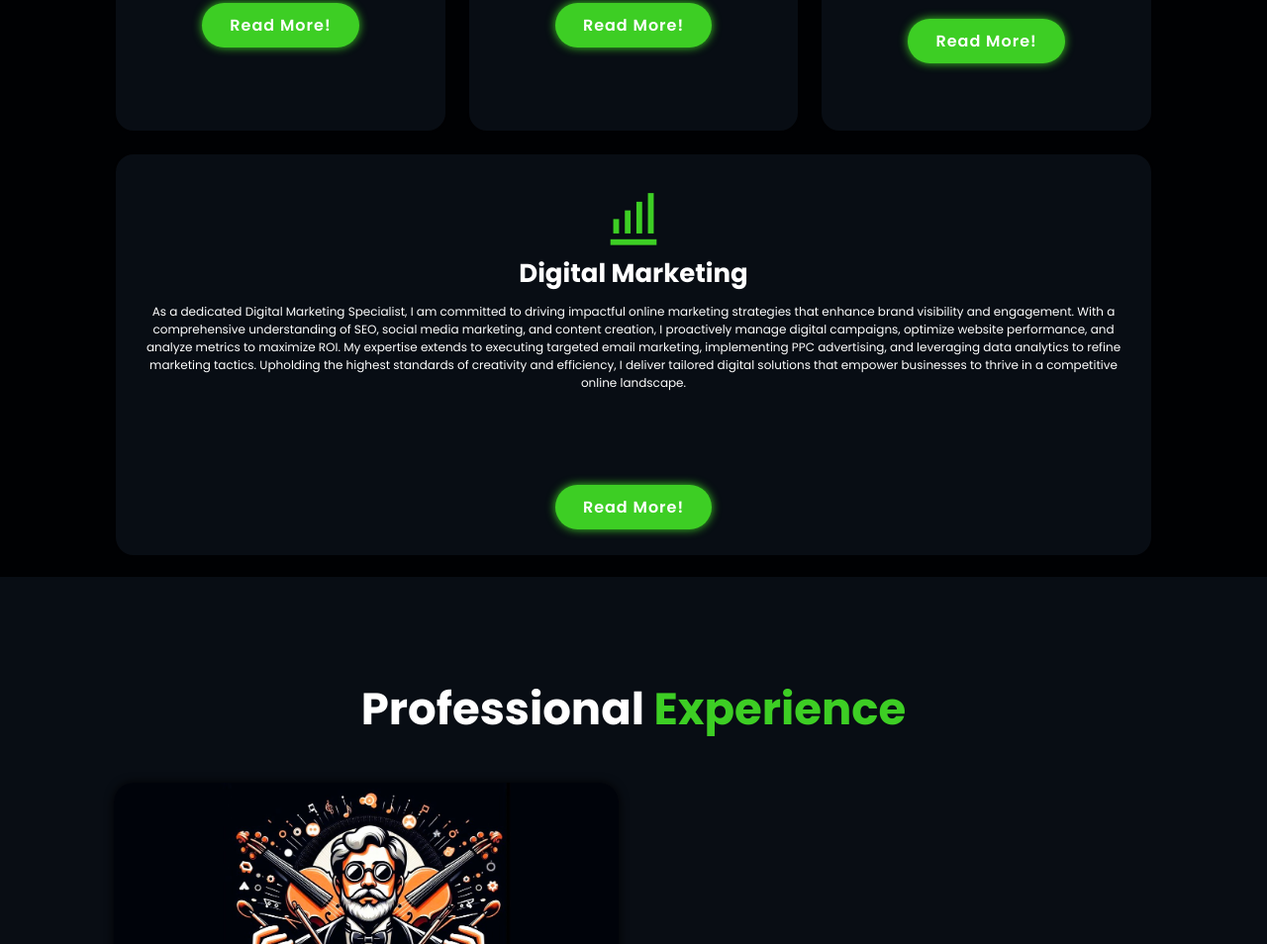
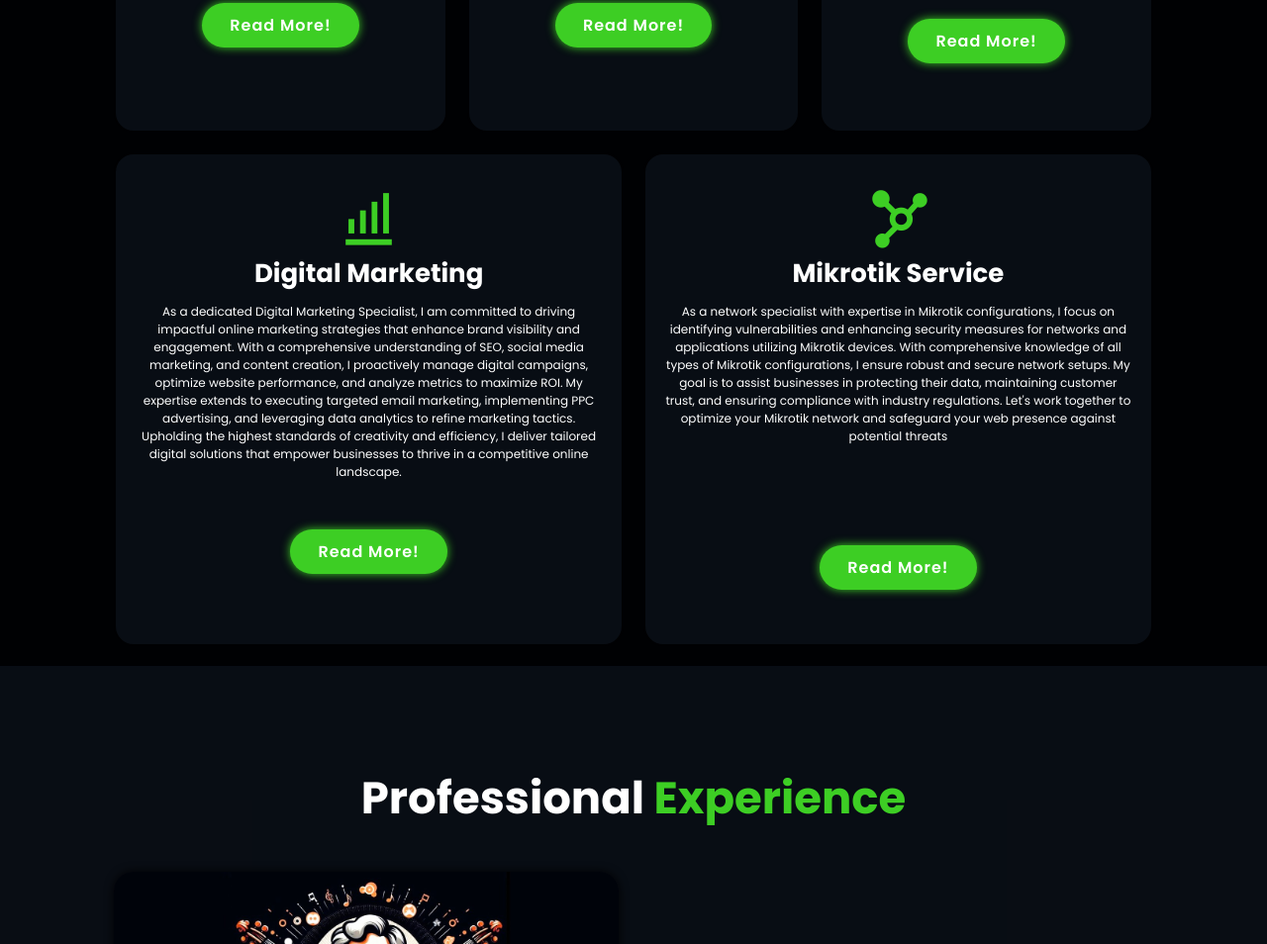
Before and after one commit to RamezHany/RamezHany, a plain HTML site: page index.html in a window 1280 px wide. Shown: the part 2241-3195 px from the top of the page at 99% size. Drawn offline with nearby package versions, Linux system fonts and the light colour scheme.

Commit message:
Update index.html
2

```diff
--- a/index.html
+++ b/index.html
@@ -149,6 +149,18 @@
 				 </br>
             </div>
 
+			            <div class="services-box">
+                <i class="bx bxs-network-chart"></i>
+                <h3>Mikrotik Service</h3>
+                <p>
+As a network specialist with expertise in Mikrotik configurations, I focus on identifying vulnerabilities and enhancing security measures for networks and applications utilizing Mikrotik devices. With comprehensive knowledge of all types of Mikrotik configurations, I ensure robust and secure network setups. My goal is to assist businesses in protecting their data, maintaining customer trust, and ensuring compliance with industry regulations. Let's work together to optimize your Mikrotik network and safeguard your web presence against potential threats
+                </p>
+               </br>
+				</br>
+                 <a href="#" class="btn">Read More!</a>
+
+
+            </div>
 
         </div>
     </section>
```
